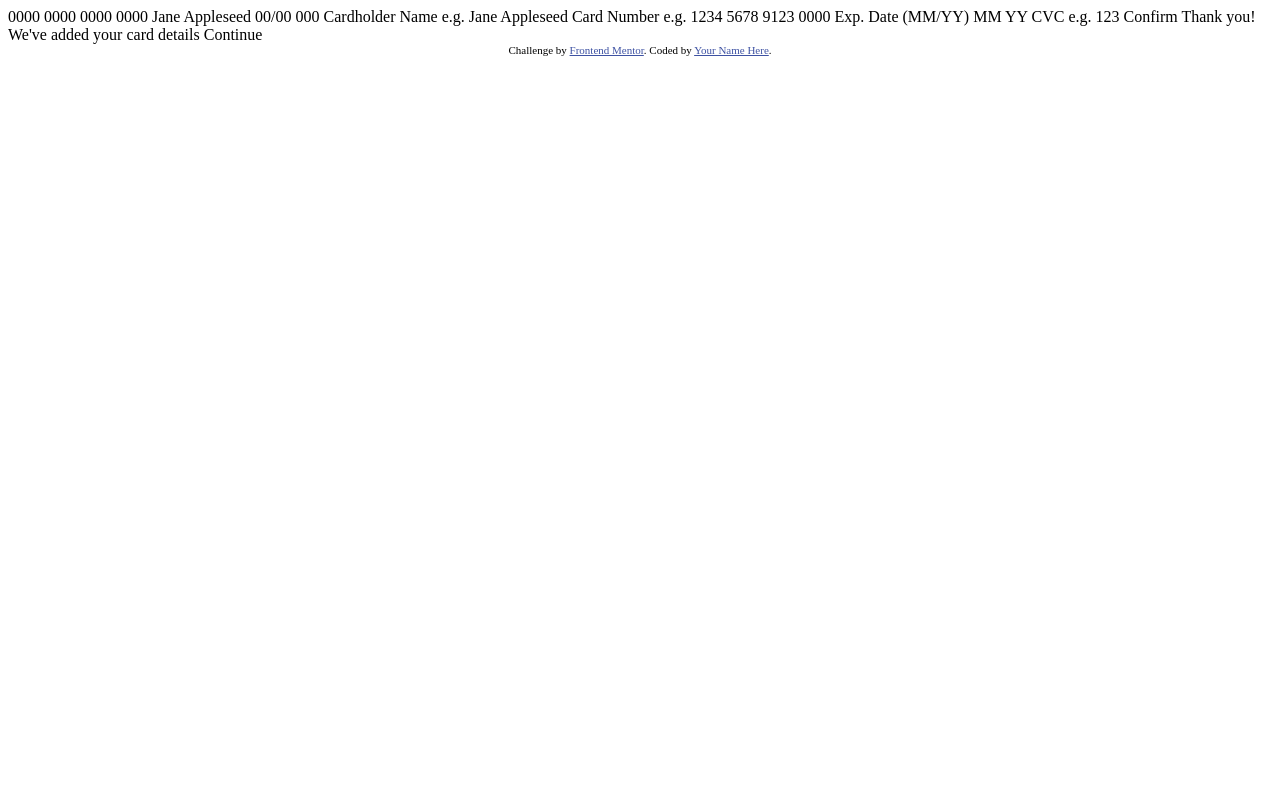
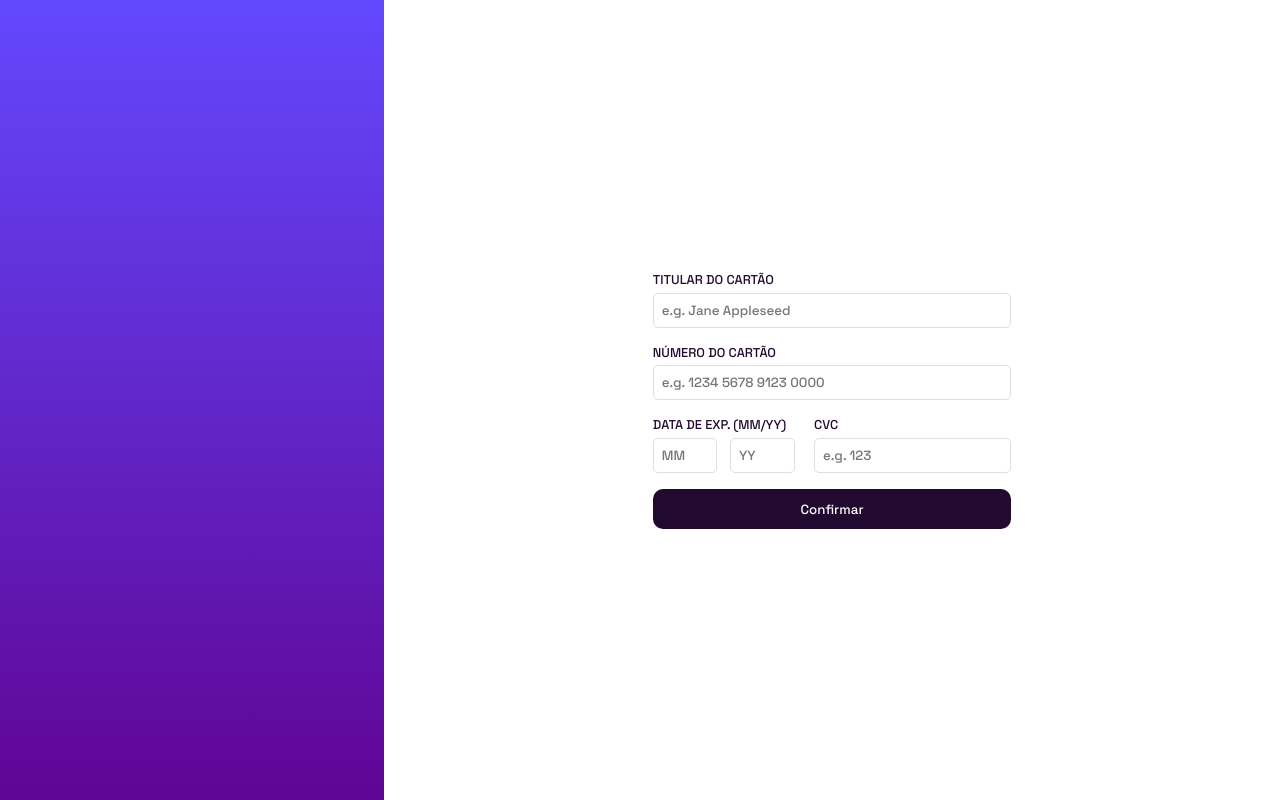
Before and after one commit to viniciuslourencof/interactive-card-details-form, a plain HTML site: page index.html in a window 1280 px wide. Drawn offline with Linux system fonts and the light colour scheme.

Commit message:
Desenvolvimento do formulário

```diff
--- a/index.html
+++ b/index.html
@@ -6,46 +6,71 @@
 
   <link rel="icon" type="image/png" sizes="32x32" href="./images/favicon-32x32.png">
 
-  <title>Frontend Mentor | Interactive card details form</title>
+  <link rel="stylesheet" href="style.css">
 
-  <!-- Feel free to remove these styles or customise in your own stylesheet 👍 -->
-  <style>
-    .attribution { font-size: 11px; text-align: center; }
-    .attribution a { color: hsl(228, 45%, 44%); }
-  </style>
+  <link rel="preconnect" href="https://fonts.googleapis.com">
+  <link rel="preconnect" href="https://fonts.gstatic.com" crossorigin>
+  <link href="https://fonts.googleapis.com/css2?family=Space+Grotesk:wght@500&display=swap" rel="stylesheet">
+
+  <title>Interactive card details form</title>
+
 </head>
 <body>
+  <main>
 
+
+    <div class="left">
+    </div>
+
+    <div class="right">
+
+      <!-- <div class="card-details">
         0000 0000 0000 0000
         Jane Appleseed
         00/00
+      </div>
 
+      <div class="card-details-verse">
         000
+      </div> -->
 
-  Cardholder Name
-  e.g. Jane Appleseed
 
-  Card Number
-  e.g. 1234 5678 9123 0000
+      <div class="details">
 
-  Exp. Date (MM/YY)
-  MM
-  YY
+        <label class="details__label" for="">Titular do Cartão</label>
+        <input class="details__input" type="text" name="" id="" placeholder="e.g. Jane Appleseed">
 
-  CVC
-  e.g. 123
+        <label class="details__label" for="">Número do Cartão</label>
+        <input class="details__input" type="number" name="" id="" placeholder="e.g. 1234 5678 9123 0000">
 
-  Confirm
+        <div class="details__info">
+          <div class="details__dateexp">
+            <label class="details__label" for="">Data de Exp. (MM/YY)</label>
+            <div class="details__dateexp-inputs">
+              <input class="details__input" type="number" name="" id="" placeholder="MM">
+              <input class="details__input" type="number" name="" id="" placeholder="YY">
+            </div>
+          </div>
+
+          <div class="details__cvc">
+            <label class="details__label" for="">CVC</label>
+            <input class="details__input" type="number" name="" id="" placeholder="e.g. 123">
+          </div>
+        </div>
+
+        <button class="details__button">Confirmar</button>
+
+      </div>
+    </div>
+
 
     <!-- Completed state start -->
 
-  Thank you!
+    <!-- Thank you!
     We've added your card details
-  Continue
+    Continue   -->
 
-  <div class="attribution">
-    Challenge by <a href="https://www.frontendmentor.io?ref=challenge" target="_blank">Frontend Mentor</a>.
-    Coded by <a href="#">Your Name Here</a>.
-  </div>
+  </main>
+
 </body>
 </html>
--- /dev/null
+++ b/style.css
@@ -0,0 +1,83 @@
+* {
+    margin: 0;
+    padding: 0;
+    box-sizing: border-box;
+    font-family: 'Space Grotesk', sans-serif;
+}
+
+main {
+    display: flex;
+    font-size: 0.8rem;
+}
+
+.left {
+    background-color: hsl(0, 100%, 66%);
+    background: linear-gradient(hsl(249, 99%, 64%), hsl(278, 94%, 30%));
+    width: 30%;
+    height: 100vh;
+}
+
+.right {
+    display: flex;
+    flex-direction: column;
+    align-items: center;
+    justify-content: center;
+    width: 70%;
+    height: 100vh;
+}
+
+.details {
+    display: flex;
+    flex-direction: column;
+    width: 40%;
+}
+
+.details__label {
+    color:  hsl(278, 68%, 11%);
+    text-transform: uppercase;
+    margin-bottom: 0.3rem;
+}
+
+.details__input {
+    border: 1px solid hsl(270, 3%, 87%);
+    border-radius: 5px;
+    color:  hsl(270, 3%, 87%);
+    padding: 0.5rem;
+    margin-bottom: 1rem;
+}
+
+.details__info {
+    display: flex;
+}
+
+.details__dateexp {
+    display: flex;
+    flex-direction: column;
+    width: 45%;
+}
+
+.details__dateexp-inputs{
+    display: flex;
+    flex-direction: row;
+}
+
+.details__dateexp-inputs input {
+    width: 40%;
+    margin-right: 0.8rem;
+}
+
+.details__cvc {
+    display: flex;
+    flex-direction: column;
+    width: 55%;
+}
+
+.details__button {
+    background-color:  hsl(278, 68%, 11%);
+    color: white;
+    cursor: pointer;
+    border: none;
+    border-radius: 10px;
+    height: 40px;
+    width: 100%;
+}
```
Lines whose indentation alone changed are shown as unchanged.
